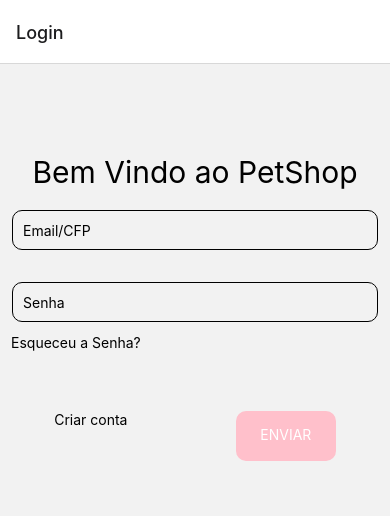
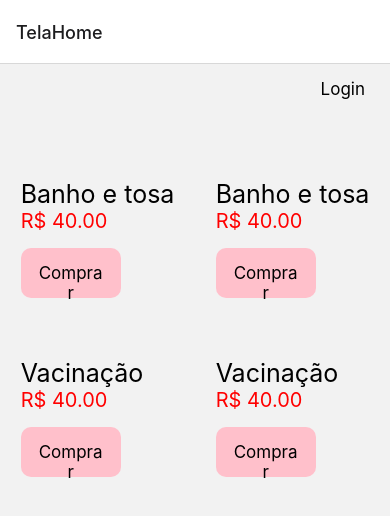
Before and after one commit to lirabessa/PetShop-Front, a React Native app: screen /TelaHome in a window 390 px wide. Shown: the top 516 px of the page. Built offline with nearby package versions, Linux system fonts and the light colour scheme.

Commit message:
Iniciado tela home

```diff
--- a/src/routes/index.js
+++ b/src/routes/index.js
@@ -3,13 +3,15 @@ import Login from '../templates/Login'
 import Cadastro from '../templates/Cadastro'
 import BemVindoFunc from '../templates/BemVindoFuncionario'
 import { NavigationContainer } from '@react-navigation/native';
+import TelaHome from '../templates/TelaHome';
 
 
 export default function Routes(){
     const Stack = createNativeStackNavigator();
     return(
             <NavigationContainer>
-                <Stack.Navigator initialRouteName="Login">
+                <Stack.Navigator initialRouteName="TelaHome">
+                    <Stack.Screen name = "TelaHome" component= {TelaHome}/>
                     <Stack.Screen name = "Cadastro"component= {Cadastro}/>
                     <Stack.Screen name = "Login" component= {Login}/>
                     <Stack.Screen name = "BemVindoFunc" component= {BemVindoFunc}/>
--- a/src/templates/Cadastro.js
+++ b/src/templates/Cadastro.js
@@ -41,8 +41,8 @@ const Cadastro = ({navigation}) => {
                             </View>
                         </View>
                     </Modal>
-                    <KeyboardAvoidingView style={{flexDirection:"row",justifyContent:"space-around",  marginTop:60}}>
-                        <Text onPress={()=>navigation.navigate("Login")}>Fazer Login</Text>
+                    <KeyboardAvoidingView style={{flexDirection:"row",justifyContent:"space-around"}}>
+                        <Text style={{marginTop: 10}} onPress={()=>navigation.navigate("Login")}>Fazer Login</Text>
 
                         <Pressable
                             style={[styles.button, styles.buttonOpen]}
--- a/src/templates/Login.js
+++ b/src/templates/Login.js
@@ -14,7 +14,7 @@ const Login = ({navigation}) => {
             </View>
 
             <View style={{ flexDirection: "row", justifyContent:"space-around", marginTop:60}}>
-                <Text onPress={()=>navigation.navigate("Cadastro")}>Criar conta</Text>
+                <Text style={{marginTop: 10}} onPress={()=>navigation.navigate("Cadastro")}>Criar conta</Text>
                 <Text style={[styles.textStyle, styles.button, styles.buttonOpen]}onPress={()=>navigation.navigate("BemVindoFunc")}>ENVIAR</Text>
 
             </View>
--- /dev/null
+++ b/src/templates/TelaHome.js
@@ -0,0 +1,81 @@
+import React from 'react';
+import { View , Text, KeyboardAvoidingView, StyleSheet} from 'react-native'
+import { ScrollView } from 'react-native-gesture-handler';
+
+const TelaHome = ({navigation}) => {
+
+    return(
+        <>
+           <ScrollView>
+                <Text onPress={()=>navigation.navigate("Login")} style={[styles.textStyle,]}>Login</Text>
+
+                    <KeyboardAvoidingView style={{ flexDirection:"row", justifyContent:"space-around", alignItems:'center',  paddingTop:80}}>
+                        <KeyboardAvoidingView>
+                            <Text style={styles.titulo}>Banho e tosa</Text>
+                            <Text style={styles.valor}>R$ 40.00</Text>
+                            <Text style={[styles.textStyle, styles.button,]} >Comprar</Text>
+
+                            <Text style={styles.titulo2}>Vacinação</Text>
+                            <Text style={styles.valor}>R$ 40.00</Text>
+                            <Text style={[styles.textStyle, styles.button,]} >Comprar</Text>
+                        </KeyboardAvoidingView>
+
+                        <KeyboardAvoidingView>
+                            <Text style={styles.titulo}>Banho e tosa</Text>
+                            <Text style={styles.valor}>R$ 40.00</Text>
+                            <Text style={[styles.textStyle, styles.button,]} >Comprar</Text>
+
+                            <Text style={styles.titulo2}>Vacinação</Text>
+                            <Text style={styles.valor}>R$ 40.00</Text>
+                            <Text style={[styles.textStyle, styles.button,]} >Comprar</Text>
+                        </KeyboardAvoidingView>
+                    </KeyboardAvoidingView>
+
+
+
+
+
+
+
+           </ScrollView>
+        </>
+    )
+}
+const styles = StyleSheet.create({
+    titulo:{
+        fontSize:25
+    },
+    titulo2:{
+        fontSize:25,
+        marginTop:60
+    },
+    valor:{
+        color:"red",
+        textAlign:"justify",
+        fontSize:20
+    },
+    textStyle: {
+        color: 'black',
+        justifyContent: 'center',
+        textAlign:'right',
+        marginTop:15,
+        marginEnd:25,
+        fontSize:17
+
+    },
+    button: {
+        padding: 15,
+        height:50,
+        width:100,
+        textAlign:"center",
+        backgroundColor: "pink",
+        height:50, width:100,
+        borderRadius:10
+    },
+
+
+
+
+})
+
+export default TelaHome;
```
